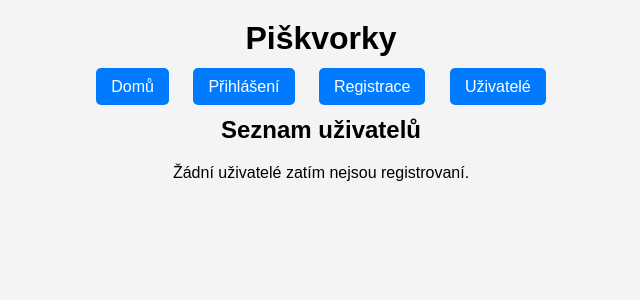
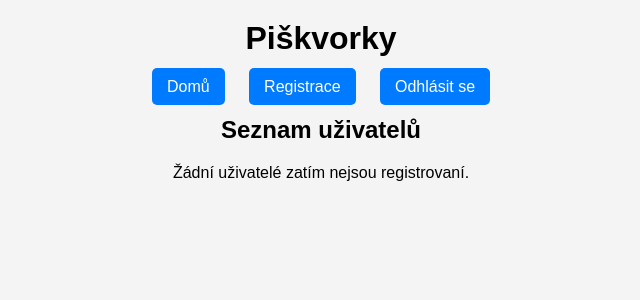
Before and after one commit to Korousmen/Projekt_Maturita, a Flask app: page /users in a window 1280 px wide. Shown: the top 300 px of the page, without its empty margins (319-959 px from the left). Run offline with Flask 3, Linux system fonts and the light colour scheme; the visitor is signed in with stand-in values (Sample User, id 1); data that the repository does not hold is empty.

Commit message:
Update users.html

```diff
--- a/templates/users.html
+++ b/templates/users.html
@@ -51,9 +51,8 @@
 
     <nav>
         <a href="{{ url_for('home') }}">Domů</a>
-        <a href="{{ url_for('login') }}">Přihlášení</a>
         <a href="{{ url_for('register') }}">Registrace</a>
-        <a href="{{ url_for('users_page') }}">Uživatelé</a>
+        <a href="{{ url_for('home') }}">Odhlásit se</a>
     </nav>
 
     <h2>Seznam uživatelů</h2>
```
